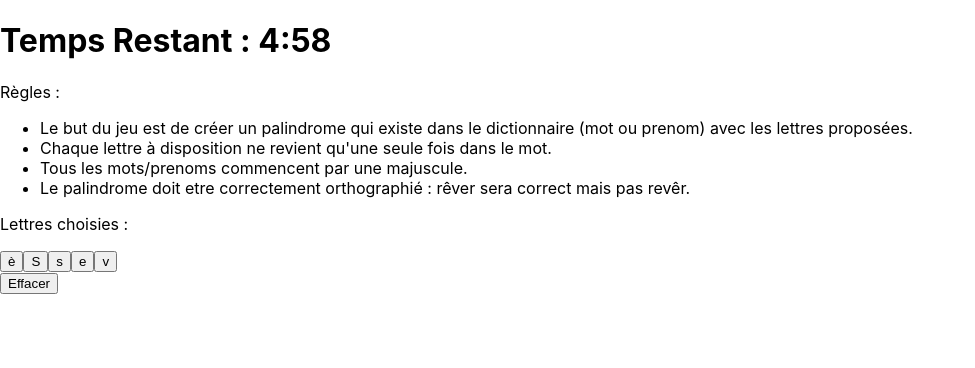
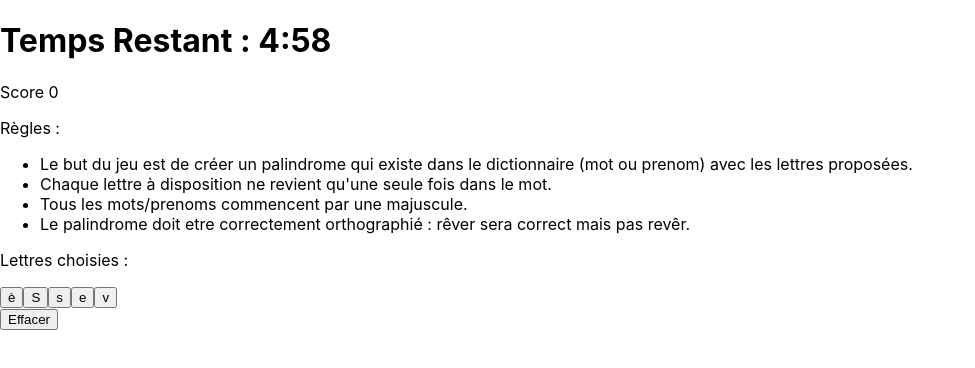
Before and after one commit to koudjo-aholou/jeuDuPalindrome, a React (Create React App) app: page / in a window 1280 px wide. Both pictures are taken after a click on the button "Start !". Shown: the top 368 px of the page, without its empty margins (0-975 px from the left). Built offline with nearby package versions, Linux system fonts and the light colour scheme.

Commit message:
Ajout score

```diff
--- a/src/App.js
+++ b/src/App.js
@@ -6,12 +6,14 @@ import Timer from './Timer';
 import {listePalindrome} from './data';
 import { palindromeAleatoire, decouperLettre, melangerLettre, checkIfPlayerWin } from './module/module';
 import LettreChoisie from './LettreChoisie';
+import Score from './Score';
 
 function App() {
   const [reponsePalindrome, setReponsePalindrome] = useState('');
   const [reponseJoueur, setReponseJoueur] = useState('');
   const [jeu, setJeu] = useState({});
   const [palindromeDecoupe,setPalindromeDecoupe] = useState([]);
+  const [scoreJoueur, setScoreJoueur] = useState(0);
 
   const debutJeu = (listePalindrome) =>{
     setJeu({start:false, end: false, win: false});
@@ -30,6 +32,8 @@ function App() {
     setReponseJoueur(updateRepJ);
     if(checkIfPlayerWin(updateRepJ,reponsePalindrome)){
       setJeu({...jeu, win: true});
+      let majScore = scoreJoueur + 1;
+      setScoreJoueur(majScore)
     };
   }
 
@@ -62,7 +66,7 @@ function App() {
 
   return (
     <div>
-     { jeu.start ? <div><Timer/><Regle/><LettreChoisie lettres={reponseJoueur}/></div>: <p>Cliquez pour commencer une partie</p>}
+     { jeu.start ? <div><Timer/><Score score={scoreJoueur}/><Regle/><LettreChoisie lettres={reponseJoueur}/></div>: <p>Cliquez pour commencer une partie</p>}
       {jeu.end ? <div><p> Votre réponse : {reponseJoueur}</p> <p> La bonne réponse etait {reponsePalindrome}</p></div> : ''}
       {jeu.start && !jeu.end ? afficherLettre() : ''}
       {jeu.start && !jeu.end && !jeu.win ? supprimerLettre() : ''}
--- /dev/null
+++ b/src/Score.js
@@ -0,0 +1,11 @@
+import React from 'react';
+
+function Score(props) {
+  return (
+    <div>
+      <p>Score {props.score}</p>
+    </div>
+    );
+}
+
+export default Score;
```
